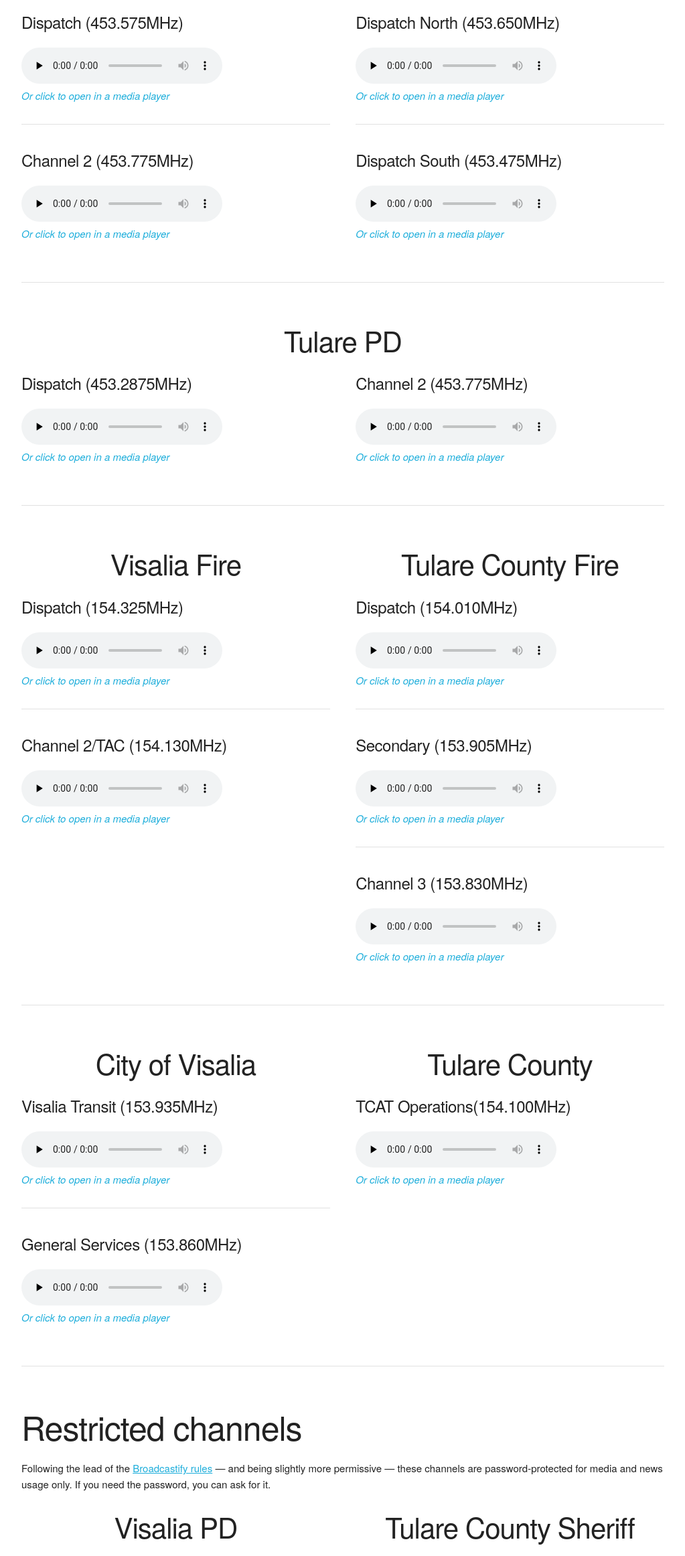
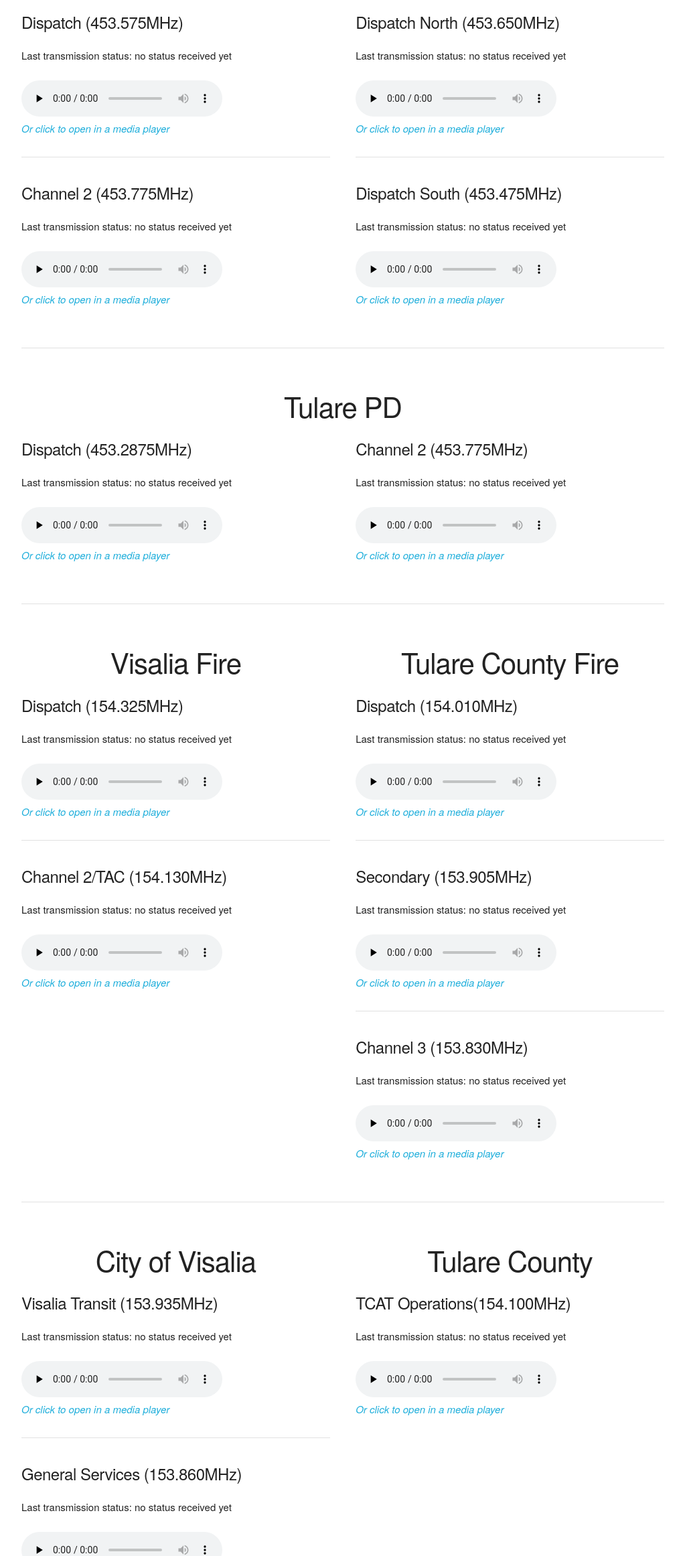
Before and after one commit to ihatetonyy/ihatetonyy.github.io, a plain HTML site: page index.html in a window 1280 px wide. Shown: the part 219-2542 px from the top of the page at 67% size, without its empty margins (128-1151 px from the left). Drawn offline with nearby package versions, Linux system fonts and the light colour scheme.

Commit message:
Update index.html
This could be a huge mistake, let's see how it plays out

```diff
--- a/index.html
+++ b/index.html
@@ -18,20 +18,24 @@
 		  <div class="one-half column">
 			  <h2>Visalia PD</h2>
 			  <h5>Dispatch (453.575MHz)</h5>
+			  <p>Last transmission status: <span id="453.575">no status received yet</span></p>
 			  <audio controls preload="none"><source src="http://162.250.233.109:8000/VPD1.mp3" type="audio/mp3"></audio>
 			  <a class="clicky" href="http://162.250.233.109:8000/VPD1.mp3">Or click to open in a media player</a>
 			  <hr />
 			  <h5>Channel 2 (453.775MHz)</h5>
+			  <p>Last transmission status: <span id="453.775">no status received yet</span></p>
 			  <audio controls preload="none"><source src="http://162.250.233.109:8000/VPD2.mp3" type="audio/mp3"></audio>
 			  <a class="clicky" href="http://162.250.233.109:8000/VPD2.mp3">Or click to open in a media player</a>
 		  </div>
 		  <div class="one-half column">
 			  <h2>Tulare County Sheriff</h2>
 			  <h5>Dispatch North (453.650MHz)</h5>
+			  <p>Last transmission status: <span id="453.650">no status received yet</span></p>
 			  <audio controls preload="none"><source src="http://162.250.233.109:8000/TCSON.mp3" type="audio/mp3"></audio>
 			  <a class="clicky" href="http://162.250.233.109:8000/TCSON.mp3">Or click to open in a media player</a>
 			  <hr />
 			  <h5>Dispatch South (453.475MHz)</h5>
+			  <p>Last transmission status: <span id="453.475">no status received yet</span></p>
 			  <audio controls preload="none"><source src="http://162.250.233.109:8000/TCSOS.mp3" type="audio/mp3"></audio>
 			  <a class="clicky" href="http://162.250.233.109:8000/TCSOS.mp3">Or click to open in a media player</a>
 		  </div>
@@ -44,11 +48,13 @@
 		  <div class="row">
 		  <div class="one-half column">
 			  <h5>Dispatch (453.2875MHz)</h5>
+			  <p>Last transmission status: <span id="453.287">no status received yet</span></p>
 			  <audio controls preload="none"><source src="http://162.250.233.109:8000/TPD1.mp3" type="audio/mp3"></audio>
 			  <a class="clicky" href="http://162.250.233.109:8000/TPD1.mp3">Or click to open in a media player</a>
 		  </div>
 		  <div class="one-half column">
 			  <h5>Channel 2 (453.775MHz)</h5>
+			  <p>Last transmission status: <span id="453.775">no status received yet</span></p>
 			  <audio controls preload="none"><source src="http://162.250.233.109:8000/TPD2.mp3" type="audio/mp3"></audio>
 			  <a class="clicky" href="http://162.250.233.109:8000/TPD2.mp3">Or click to open in a media player</a>
 		  </div>
@@ -60,24 +66,29 @@
 		  <div class="one-half column">
 			  <h2>Visalia Fire</h2>
 			  <h5>Dispatch (154.325MHz)</h5>
+			  <p>Last transmission status: <span id="154.325">no status received yet</span></p>
 			  <audio controls preload="none"><source src="http://162.250.233.109:8000/VFD1.mp3" type="audio/mp3"></audio>
 			  <a class="clicky" href="http://162.250.233.109:8000/VFD1.mp3">Or click to open in a media player</a>
 			  <hr />
 		      <h5>Channel 2/TAC (154.130MHz)</h5>
+			  <p>Last transmission status: <span id="154.130">no status received yet</span></p>
 			  <audio controls preload="none"><source src="http://162.250.233.109:8000/VFD2.mp3" type="audio/mp3"></audio>
 			  <a class="clicky" href="http://162.250.233.109:8000/VFD2.mp3">Or click to open in a media player</a>
 		  </div>
 		  <div class="one-half column">
 			  <h2>Tulare County Fire</h2>
 			  <h5>Dispatch (154.010MHz)</h5>
+			  <p>Last transmission status: <span id="154.010">no status received yet</span></p>
 			  <audio controls preload="none"><source src="http://162.250.233.109:8000/TCFD1.mp3" type="audio/mp3"></audio>
 			  <a class="clicky" href="http://162.250.233.109:8000/TCFD1.mp3">Or click to open in a media player</a>
 			  <hr />
 			  <h5>Secondary (153.905MHz)</h5>
+			  <p>Last transmission status: <span id="153.905">no status received yet</span></p>
 			  <audio controls preload="none"><source src="http://162.250.233.109:8000/TCFD2.mp3" type="audio/mp3"></audio>
 			  <a class="clicky" href="http://162.250.233.109:8000/TCFD2.mp3">Or click to open in a media player</a>
 			  <hr />
 			  <h5>Channel 3 (153.830MHz)</h5>
+			  <p>Last transmission status: <span id="153.830">no status received yet</span></p>
 			  <audio controls preload="none"><source src="http://162.250.233.109:8000/TCFD3.mp3" type="audio/mp3"></audio>
 			  <a class="clicky" href="http://162.250.233.109:8000/TCFD3.mp3">Or click to open in a media player</a>
 		  </div>
@@ -87,16 +98,19 @@
 		  <div class="one-half column">
 			  <h2>City of Visalia</h2>
 			  <h5>Visalia Transit (153.935MHz)</h5>
+			  <p>Last transmission status: <span id="153.935">no status received yet</span></p>
 			  <audio controls preload="none"><source src="http://162.250.233.109:8000/VISTRANSIT.mp3" type="audio/mp3"></audio>
 			  <a class="clicky" href="http://162.250.233.109:8000/VISTRANSIT.mp3">Or click to open in a media player</a>
 			  <hr />
 		      <h5>General Services (153.860MHz)</h5>
+			  <p>Last transmission status: <span id="153.860">no status received yet</span></p>
 			  <audio controls preload="none"><source src="http://162.250.233.109:8000/COV1.mp3" type="audio/mp3"></audio>
 			  <a class="clicky" href="http://162.250.233.109:8000/COV1.mp3">Or click to open in a media player</a>
 		  </div>
 		  <div class="one-half column">
 			  <h2>Tulare County</h2>
 			  <h5>TCAT Operations(154.100MHz)</h5>
+			  <p>Last transmission status: <span id="154.100">no status received yet</span></p>
 			  <audio controls preload="none"><source src="http://162.250.233.109:8000/TCAT.mp3" type="audio/mp3"></audio>
 			  <a class="clicky" href="http://162.250.233.109:8000/TCAT.mp3">Or click to open in a media player</a>
 		  </div>
@@ -121,5 +135,14 @@
 		  </div>
 		  </div>
 	  </div>
-  </body>
+	<script>
+	var statusSocket = new WebSocket("wss://scanner-data.tmaldonado.me/channel?id=channels");
+
+  	statusSocket.onmessage = function (event)
+	{
+	  data = JSON.parse(event.data);
+	  document.getElementById(data.freq).innerHTML = data.action;
+  	}
+	</script>
+     </body>
 </html>
```
